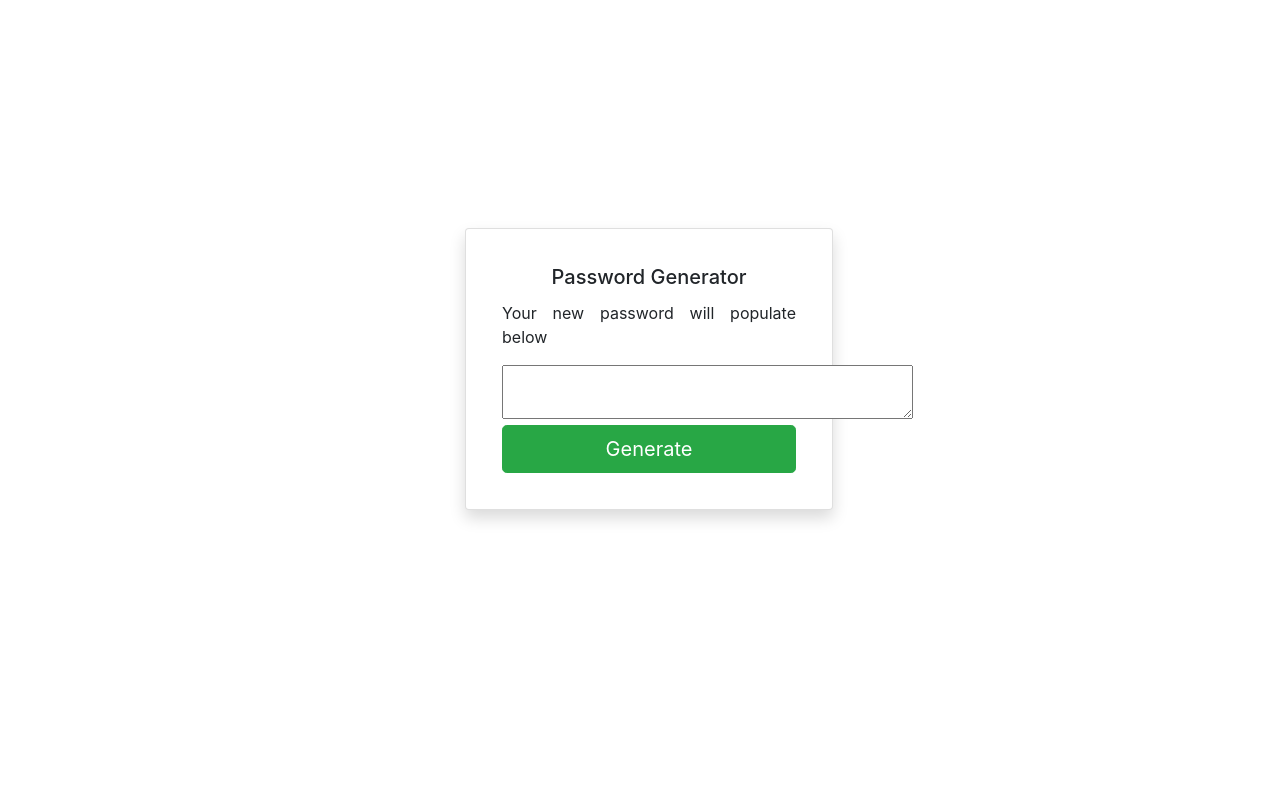
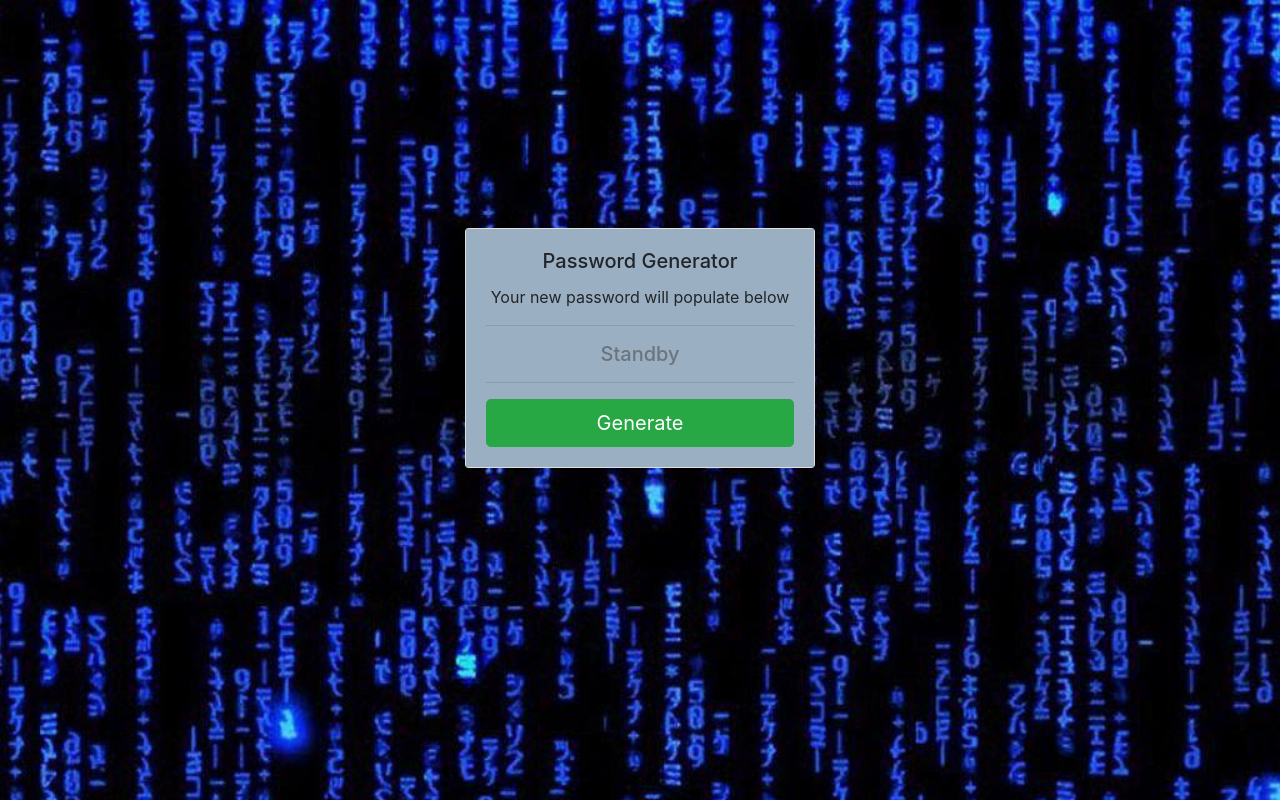
Before and after one commit to Jpeyton-hub/PasswordGenerator, a plain HTML site: page index.html in a window 1280 px wide. Drawn offline with nearby package versions, Linux system fonts and the light colour scheme.

Commit message:
added some styling and altered the card contents for aesthetics

```diff
--- a/index.html
+++ b/index.html
@@ -17,11 +17,13 @@
     <div class="container">
         <div class="row">
             <div class="col-md-4 mx-auto" style="margin-top: 20%;">
-                <div class="card shadow p-3 mb-5 bg-white rounded" style="width: 23rem;">
+                <div class="card">
                     <div class="card-body">
                       <h5 class="card-title text-center">Password Generator</h5>
-                      <p class="card-text text-justify">Your new password will populate below</p>
-                      <textarea name="password" id="passText" cols="38" rows="2"></textarea>
+                      <p class="card-text text-center">Your new password will populate below</p>
+                      <hr>
+                      <h5 class="text-center text-muted">Standby</h5>
+                      <hr>
                       <a href="#" class="btn btn-success btn-block btn-lg">Generate</a>
                     </div>
                   </div>
--- a/style.css
+++ b/style.css
@@ -0,0 +1,7 @@
+body {
+    background-image: url(images/mtrix.jpg);
+    background-size: cover;
+}
+.card-body {
+    background-color: rgb(154, 175, 194);
+}
```
Also changed, not shown: images/mtrix.jpg (added).
